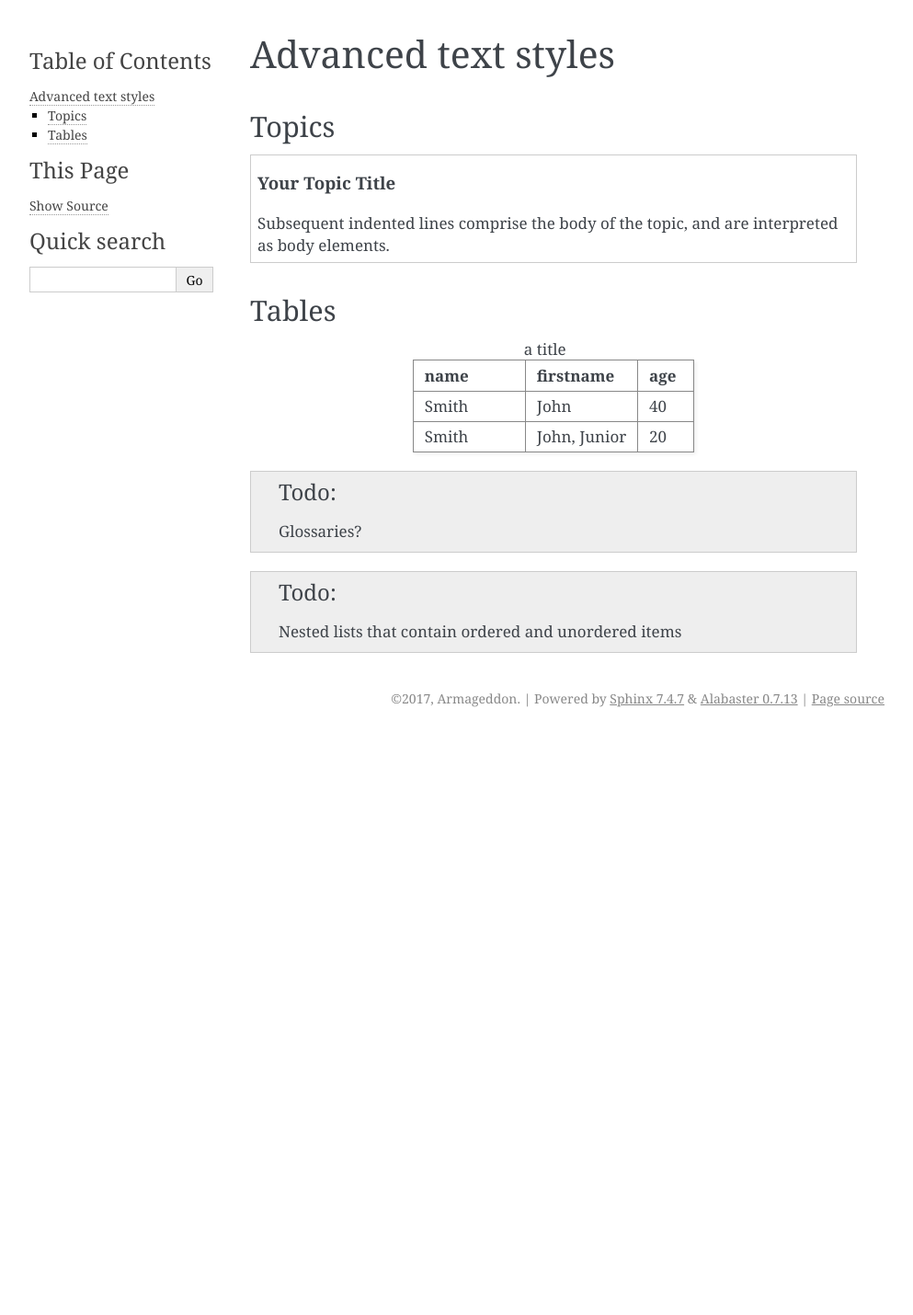
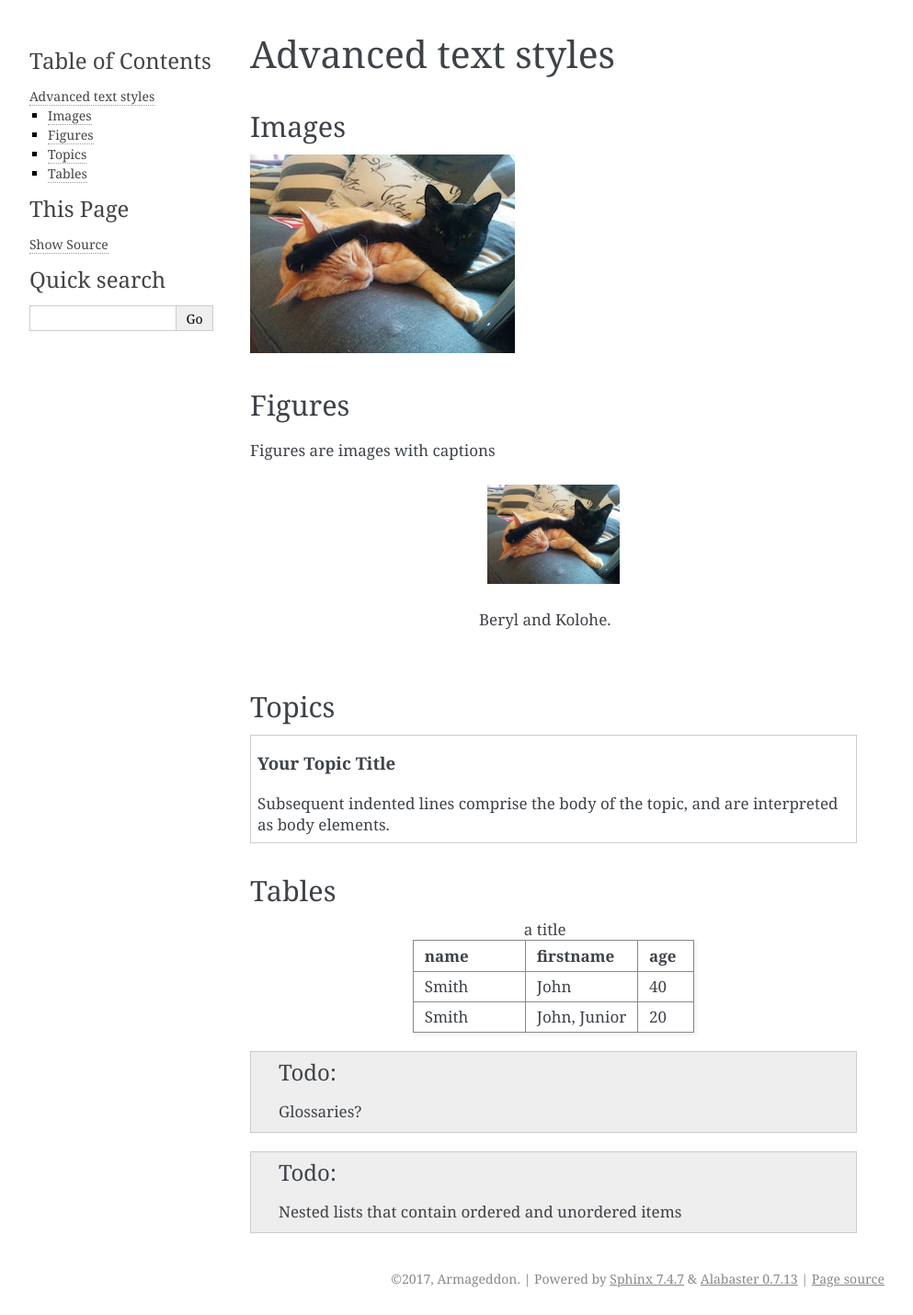
Before and after one commit to esmerel/global-thermonuclear-war, a Sphinx documentation site: the page built from source/styles-advanced.rst, in a window 1280 px wide. Shown: the whole page at 92% size, without its empty margins (148-1141 px from the left). Built offline with Sphinx 7.4.7, drawn with Linux system fonts in a browser that asks for light colours; before the commit the page ends 900 px from its top, so only the background shows below that.

Commit message:
adding image for testing

```diff
--- a/source/styles-advanced.rst
+++ b/source/styles-advanced.rst
@@ -1,5 +1,20 @@
 Advanced text styles
 *****************************************************
+
+Images
+======================
+
+.. image:: images/cats.jpg
+
+Figures
+=============
+
+Figures are images with captions
+
+.. figure:: images/cats.jpg
+  :scale: 50 %
+
+  Beryl and Kolohe.
 
 Topics
 ======================
--- a/source/styles-basic.rst
+++ b/source/styles-basic.rst
@@ -47,6 +47,10 @@ About sections
 This is a sub-section
 ------------------------
 
+A text block that is indented relative to the preceding text, without preceding markup indicating it to be a literal block or other content, is a block quote. All markup processing (for body elements and inline markup) continues within the block quote:
+
+  Neque porro quisquam est, qui dolorem ipsum quia dolor sit amet, consectetur, adipisci velit, sed quia non numquam eius modi tempora incidunt ut labore et dolore magnam aliquam quaerat voluptatem. Ut enim ad minima veniam, quis nostrum exercitationem ullam corporis suscipit laboriosam, nisi ut aliquid ex ea commodi consequatur? Quis autem vel eum iure reprehenderit qui in ea voluptate velit esse quam nihil molestiae consequatur, vel illum qui dolorem eum fugiat quo voluptas nulla pariatur?
+
 This is a sub-sub-section
 ^^^^^^^^^^^^^^^^^^^^^^^^^^^^
 
```
Also changed, not shown: source/images/cats.jpg (added), 1 other file.
